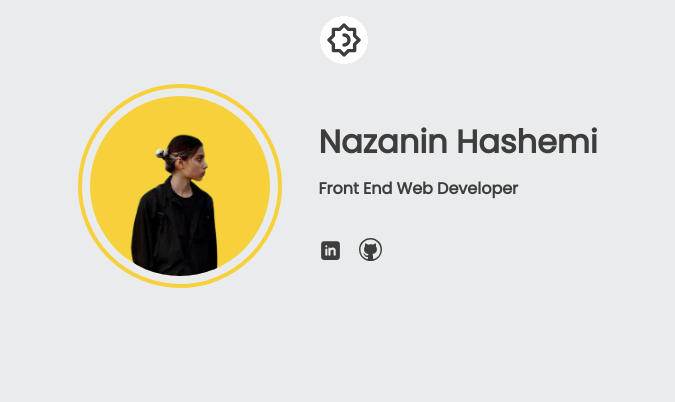
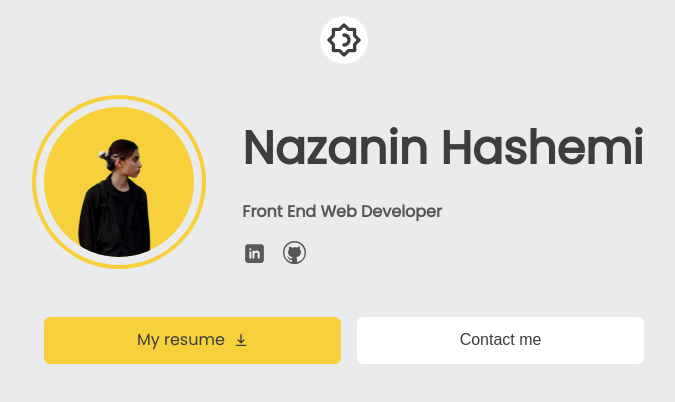
Before and after one commit to nazaninjh/portfolio, a React (Vite) app: page / in a window 1280 px wide. Shown: the top 402 px of the page, without its empty margins (296-971 px from the left). Built offline with nearby package versions, Linux system fonts and the light colour scheme.

Commit message:
Add resume download

```diff
--- a/src/App.module.scss
+++ b/src/App.module.scss
@@ -2,13 +2,14 @@
 @use "/src/styles/breakpoints" as brs;
 @use "/src/styles/mixin" as mixin;
 .app {
-  width: 100%;
+  width: auto;
   height: 100%;
   padding: 1rem;
 
   display: grid;
   justify-items: center;
   row-gap: 2rem;
+  column-gap: 0;
 
   @include mixin.mq(sm) {
     padding-inline: 2rem;
--- /dev/null
+++ b/src/components/header/assets/icons/download.icon.tsx
@@ -0,0 +1,22 @@
+import type { SVGProps } from "react";
+
+export function DownloadIcon(props: SVGProps<SVGSVGElement>) {
+  return (
+    <svg
+      xmlns="http://www.w3.org/2000/svg"
+      width="1em"
+      height="1em"
+      viewBox="0 0 24 24"
+      {...props}
+    >
+      <g fill="none">
+        <path d="M24 0v24H0V0zM12.594 23.258l-.012.002l-.071.035l-.02.004l-.014-.004l-.071-.036q-.016-.004-.024.006l-.004.01l-.017.428l.005.02l.01.013l.104.074l.015.004l.012-.004l.104-.074l.012-.016l.004-.017l-.017-.427q-.004-.016-.016-.018m.264-.113l-.014.002l-.184.093l-.01.01l-.003.011l.018.43l.005.012l.008.008l.201.092q.019.005.029-.008l.004-.014l-.034-.614q-.005-.018-.02-.022m-.715.002a.02.02 0 0 0-.027.006l-.006.014l-.034.614q.001.018.017.024l.015-.002l.201-.093l.01-.008l.003-.011l.018-.43l-.003-.012l-.01-.01z" />
+        <path
+          fill="currentColor"
+          d="M5 19a1 1 0 1 0 0 2h14a1 1 0 1 0 0-2zm11.95-7.703a1 1 0 0 0-1.415 0L13 13.833V4a1 1 0 0 0-2 0v9.833l-2.536-2.536a1 1 0 0 0-1.414 1.415l4.243 4.242a1 1 0 0 0 1.414 0l4.243-4.242a1 1 0 0 0 0-1.415"
+        />
+      </g>
+    </svg>
+  );
+}
+export default DownloadIcon;
--- a/src/components/header/header.component.tsx
+++ b/src/components/header/header.component.tsx
@@ -1,3 +1,4 @@
+import DownloadIcon from "./assets/icons/download.icon";
 import GithubIcon from "./assets/icons/github.icon";
 import LinkedinIcon from "./assets/icons/linkedin.icon";
 import me from "./assets/images/me-raw.png";
@@ -8,9 +9,10 @@ export default function HeaderComponent() {
     <header className={styles.wrapper}>
       <div className={styles["img-box"]}>
         <div className={styles["img-bg"]} />
-        <img alt="" src={me} width={180} height={180} />
+        <img alt="" src={me} width={150} height={150} />
       </div>
       <div className={styles["text-box"]}>
+        <div>
           <h1>Nazanin Hashemi</h1>
           <h4>Front End Web Developer</h4>
         </div>
@@ -32,6 +34,23 @@ export default function HeaderComponent() {
             <GithubIcon width={23} height={23} />
           </a>
         </div>
+      </div>
+      <div className={styles.btns}>
+        <a
+          href="/my-resume.pdf"
+          target="_blank"
+          rel="noopener noreferrer"
+          aria-label="my-cv"
+        >
+          <span>My resume</span>
+          <span className={styles.icon}>
+            <DownloadIcon />
+          </span>
+        </a>
+        <button type="button">
+          <span>Contact me</span>
+        </button>
+      </div>
     </header>
   );
 }
--- a/src/components/header/header.module.scss
+++ b/src/components/header/header.module.scss
@@ -1,8 +1,16 @@
+@use "./../../styles/mixin" as mixin;
+
 .wrapper {
   display: grid;
-  grid-template-areas: "img text" "img icon";
+  grid-template-areas: "img" "text" "btns";
   align-items: center;
-  column-gap: 3rem;
+  justify-items: center;
+  row-gap: 3rem;
+
+  @include mixin.mq(sm) {
+    grid-template-areas: "img text" "btns btns";
+    column-gap: 3rem;
+  }
 
   .img-box {
     grid-area: img;
@@ -17,6 +25,9 @@
     align-items: center;
 
     border-radius: 100%;
+
+    width: fit-content;
+    height: fit-content;
     .img-bg {
       grid-area: stack;
       background-color: var(--primary-clr);
@@ -34,18 +45,85 @@
   }
   .text-box {
     grid-area: text;
+    display: grid;
+    justify-items: center;
+    text-align: center;
 
-    color: var(--theme-text-color);
+    @include mixin.mq(sm) {
+      text-align: start;
+      justify-items: start;
+    }
+
+    h1 {
+      color: var(--theme-text-color);
+      font-size: var(--fz-xl);
+    }
+
+    h4 {
+      color: var(--text-light-clr);
+      font-size: var(--fz-sm);
+    }
   }
 
   .icon-box {
-    grid-area: icon;
-
     display: flex;
     gap: 1rem;
 
     > a {
-      color: var(--theme-text-color);
+      color: var(--text-light-clr);
+    }
+  }
+
+  .btns {
+    grid-area: btns;
+    display: flex;
+    width: 100%;
+
+    display: flex;
+    justify-content: space-between;
+    gap: 1rem;
+
+    > button {
+      display: flex;
+      align-items: center;
+      justify-content: center;
+      gap: 0.5rem;
+      @include mixin.Shared_btn(
+        $bg: var(--surface-clr),
+        $text-color: var(--theme-text-color)
+      );
+      width: 100%;
+      font-size: var(--fz-sm);
+
+      cursor: pointer;
+
+      svg {
+        padding: 0;
+
+        display: flex;
+        align-items: center;
+      }
+    }
+
+    > a {
+      display: flex;
+      align-items: center;
+      justify-content: center;
+      gap: 0.5rem;
+      font-size: var(--fz-sm);
+      text-decoration: none;
+      @include mixin.Shared_btn(
+        $bg: var(--primary-clr),
+        $text-color: var(--text-dark-clr)
+      );
+      width: 100%;
+
+      .icon {
+        display: none;
+        @include mixin.mq(sm) {
+          display: inline-flex;
+        }
+      }
     }
   }
 }
--- a/src/styles/_maps.scss
+++ b/src/styles/_maps.scss
@@ -5,7 +5,7 @@ $theme-light: (
   surface-hover-clr: hsl(0, 0%, 84%),
   primary-clr: hsl(48, 92%, 60%),
   text-dark-clr: hsl(0, 0%, 24%),
-  text-light-clr: hsl(220, 12%, 95%),
+  text-light-clr: hsl(0, 0%, 34%),
   theme-text-color: hsl(0, 0%, 24%),
 );
 
@@ -16,6 +16,6 @@ $theme-dark: (
   surface-hover-clr: hsl(208, 41%, 8%),
   primary-clr: hsl(48, 92%, 60%),
   text-dark-clr: hsl(0, 0%, 24%),
-  text-light-clr: hsl(220, 12%, 95%),
+  text-light-clr: hsl(208, 9%, 67%),
   theme-text-color: hsl(220, 12%, 95%),
 );
```
Also changed, not shown: src/styles/_placeholders.scss (added), 1 other file (tests, documents, lock files or other folders). Lines whose indentation alone changed are shown as unchanged.
